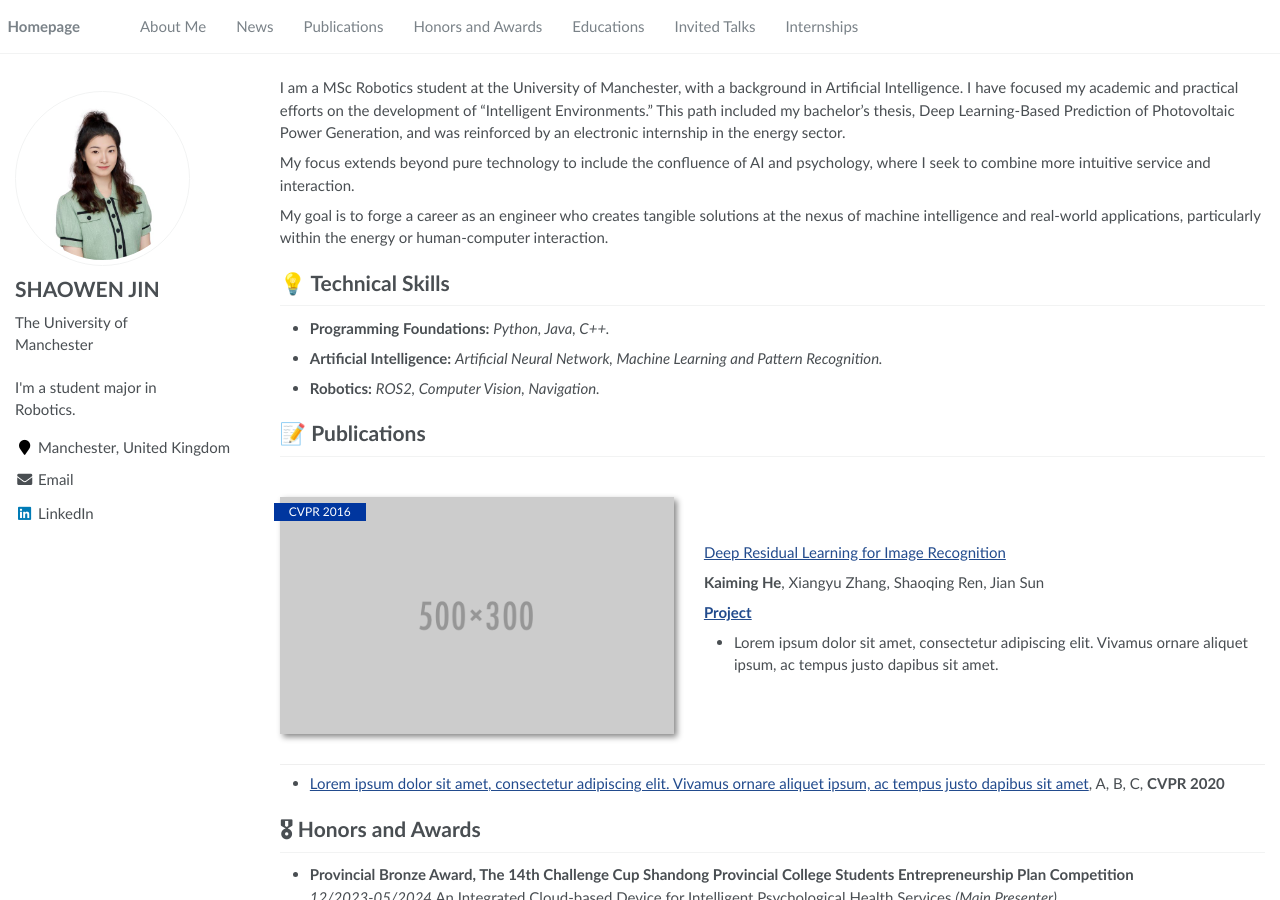
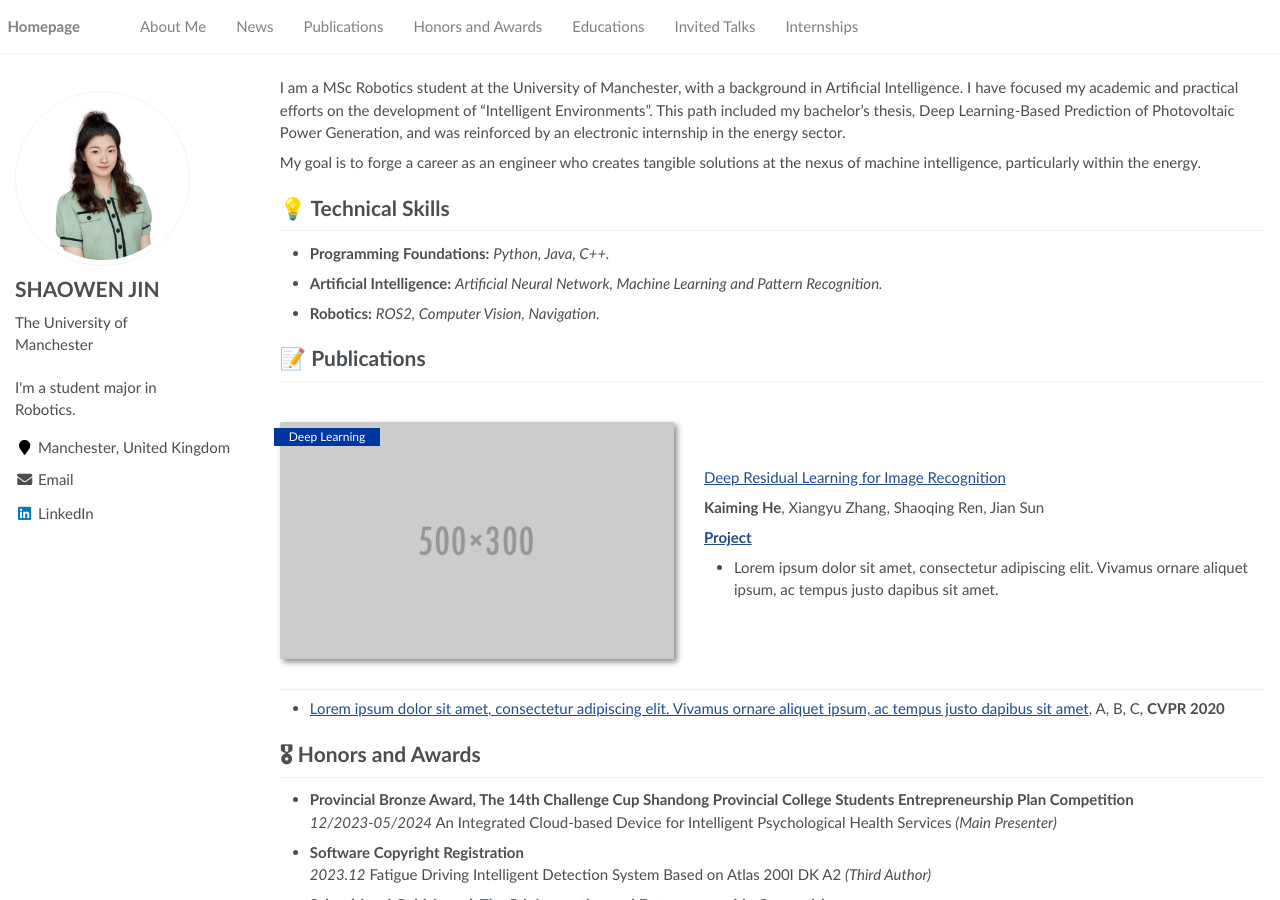
Before and after one commit to SHAOWENJIN/shaowenjin.github.io, a Jekyll site: the page built from _pages/about.md, in a window 1280 px wide and 900 px high. Built offline with Jekyll 4.4.1, drawn with Linux system fonts in a browser that asks for light colours.

Commit message:
Revise about me section for clarity and focus
Updated personal statement to clarify career goals and focus areas.

```diff
--- a/_pages/about.md
+++ b/_pages/about.md
@@ -17,11 +17,9 @@ redirect_from:
 
 <span class='anchor' id='about-me'></span>
 
-I am a MSc Robotics student at the University of Manchester, with a background in Artificial Intelligence. I have focused my academic and practical efforts on the development of "Intelligent Environments." This path included my bachelor's thesis, Deep Learning-Based Prediction of Photovoltaic Power Generation, and was reinforced by an electronic internship in the energy sector.
+I am a MSc Robotics student at the University of Manchester, with a background in Artificial Intelligence. I have focused my academic and practical efforts on the development of "Intelligent Environments". This path included my bachelor's thesis, Deep Learning-Based Prediction of Photovoltaic Power Generation, and was reinforced by an electronic internship in the energy sector.
 
-My focus extends beyond pure technology to include the confluence of AI and psychology, where I seek to combine more intuitive service and interaction.
-
-My goal is to forge a career as an engineer who creates tangible solutions at the nexus of machine intelligence and real-world applications, particularly within the energy or human-computer interaction.
+My goal is to forge a career as an engineer who creates tangible solutions at the nexus of machine intelligence, particularly within the energy.
 
 
 # 💡 Technical Skills
@@ -31,7 +29,7 @@ My goal is to forge a career as an engineer who creates tangible solutions at th
 
 # 📝 Publications
 
-<div class='paper-box'><div class='paper-box-image'><div><div class="badge">CVPR 2016</div><img src='images/500x300.png' alt="sym" width="100%"></div></div>
+<div class='paper-box'><div class='paper-box-image'><div><div class="badge">Deep Learning</div><img src='images/500x300.png' alt="sym" width="100%"></div></div>
 <div class='paper-box-text' markdown="1">
 
 [Deep Residual Learning for Image Recognition](https://openaccess.thecvf.com/content_cvpr_2016/papers/He_Deep_Residual_Learning_CVPR_2016_paper.pdf)
```
